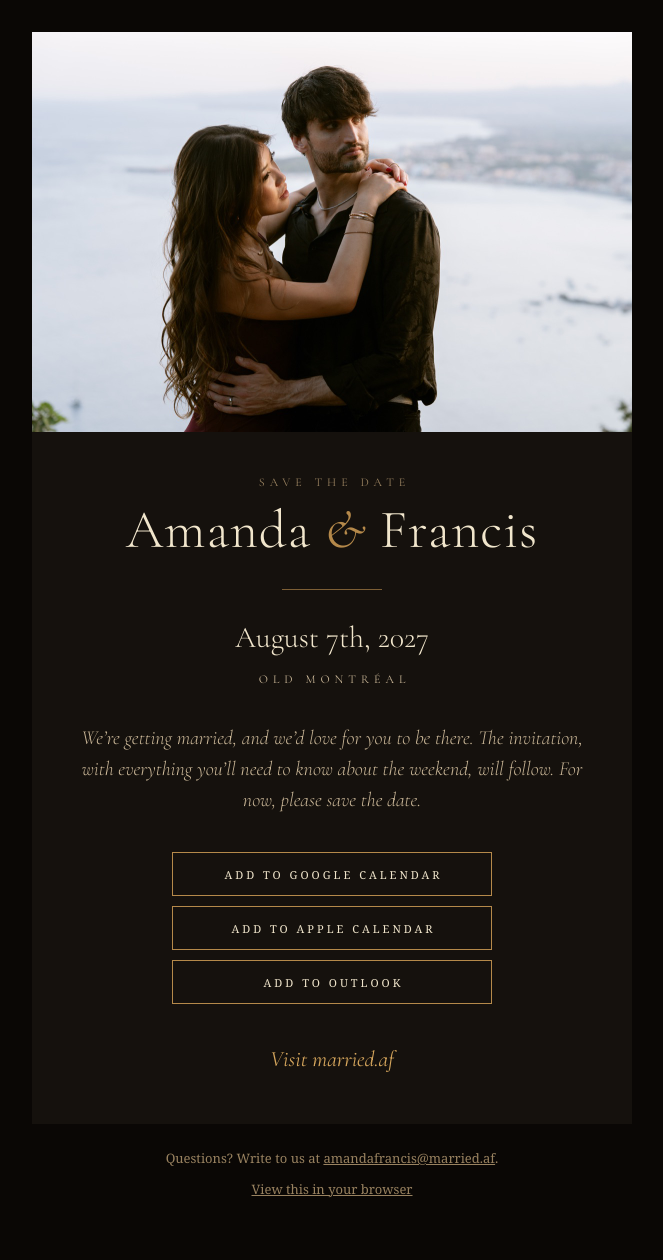
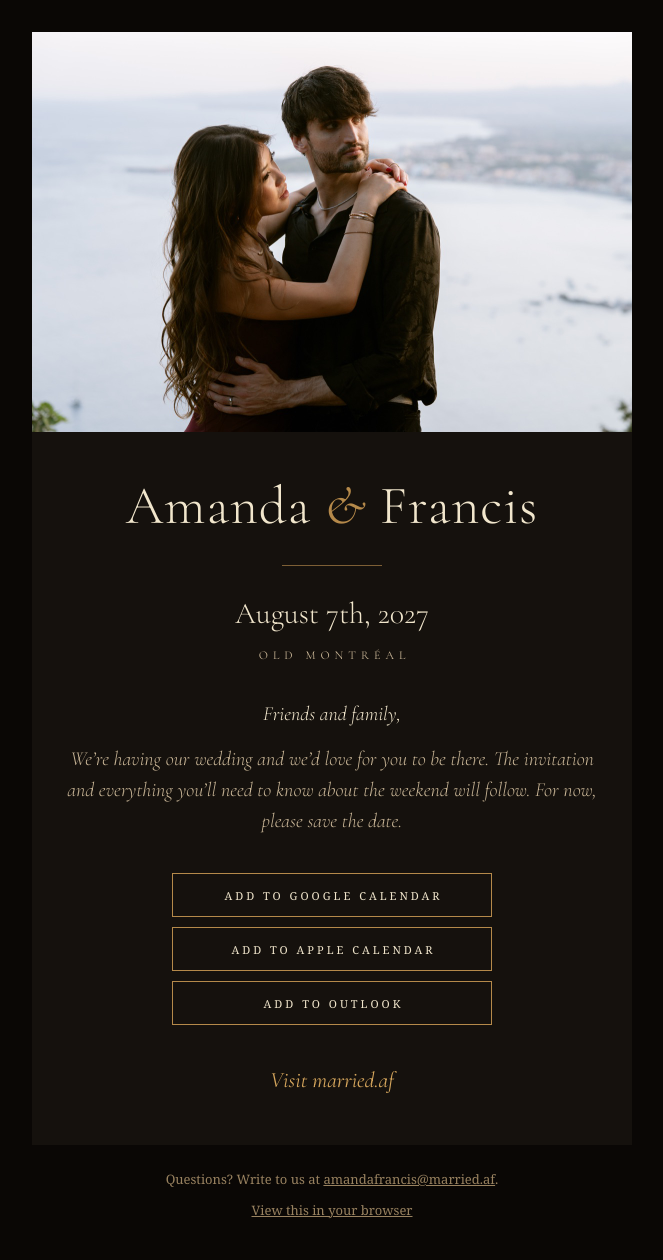
Before and after one commit to fwilliams/married.af, a Jekyll site: the page built from email/save-the-date.html, in a window 1280 px wide. Shown: the whole page, without its empty margins (308-971 px from the left). Built offline with Jekyll 4.4.1, drawn with Linux system fonts in a browser that asks for light colours; some web fonts are replaced; before the commit the page ends 1239 px from its top, so only the background shows below that.

Commit message:
Save-the-date: personalised greeting, final copy, no eyebrow
- Greeting line ("Marie and Jean,") replaced per household by the sender;
  the hosted copy shows "Friends and family,".
- Copy: "We're having our wedding and we'd love for you to be there. The
  invitation and everything you'll need to know about the weekend will
  follow. For now, please save the date."
- The SAVE THE DATE eyebrow above the names is gone; the phrase lives in
  the subject and the last line.
- Sender script: one row per household (Name 1 | Name 2 | Email 1 |
  Email 2 | Sent), setupSheet() builds the sheet, previewGreetings() dry-runs
  it, plain text trimmed to one calendar link.

Co-Authored-By: Claude Fable 5.1 <noreply@anthropic.com>

```diff
--- a/email/save-the-date.html
+++ b/email/save-the-date.html
@@ -64,16 +64,9 @@ title: Save the Date
           </td>
         </tr>
 
-        <!-- Eyebrow -->
-        <tr>
-          <td class="pad" align="center" style="padding:44px 32px 14px;">
-            <p style="margin:0; padding-left:5px; font-family:'Cormorant SC', 'Cormorant Garamond', Georgia, 'Times New Roman', serif; font-weight:500; font-size:12px; line-height:1; letter-spacing:5px; text-transform:uppercase; color:#998260;">Save the Date</p>
-          </td>
-        </tr>
-
         <!-- Names -->
         <tr>
-          <td class="pad" align="center" style="padding:0 32px;">
+          <td class="pad" align="center" style="padding:46px 32px 0;">
             <h1 class="names" style="margin:0; font-family:'Cormorant Garamond', Georgia, 'Times New Roman', serif; font-weight:300; font-size:54px; line-height:1.05; letter-spacing:1px; color:#F1E6CC;">Amanda <span style="white-space:nowrap;"><span style="color:#B5894A; font-style:italic; font-weight:400;">&amp;</span> Francis</span></h1>
           </td>
         </tr>
@@ -96,10 +89,12 @@ title: Save the Date
           </td>
         </tr>
 
-        <!-- Note -->
+        <!-- Note. The greeting is replaced per recipient by _email/send-save-the-date.gs
+             ("Marie and Jean," for a couple); the hosted copy shows the fallback. -->
         <tr>
           <td class="pad" align="center" style="padding:34px 32px 0;">
-            <p style="margin:0; font-family:'Cormorant Garamond', Georgia, 'Times New Roman', serif; font-style:italic; font-weight:300; font-size:20px; line-height:1.55; color:#C8B596;">We&rsquo;re getting married, and we&rsquo;d love for you to be there. The invitation, with everything you&rsquo;ll need to know about the weekend, will follow. For now, please save the date.</p>
+            <p style="margin:0 0 14px; font-family:'Cormorant Garamond', Georgia, 'Times New Roman', serif; font-style:italic; font-weight:300; font-size:20px; line-height:1.55; color:#F1E6CC;"><span data-greeting>Friends and family</span>,</p>
+            <p style="margin:0; font-family:'Cormorant Garamond', Georgia, 'Times New Roman', serif; font-style:italic; font-weight:300; font-size:20px; line-height:1.55; color:#C8B596;">We&rsquo;re having our wedding and we&rsquo;d love for you to be there. The invitation and everything you&rsquo;ll need to know about the weekend will follow. For now, please save the date.</p>
           </td>
         </tr>
 
```
Also changed, not shown: 1 other file.
